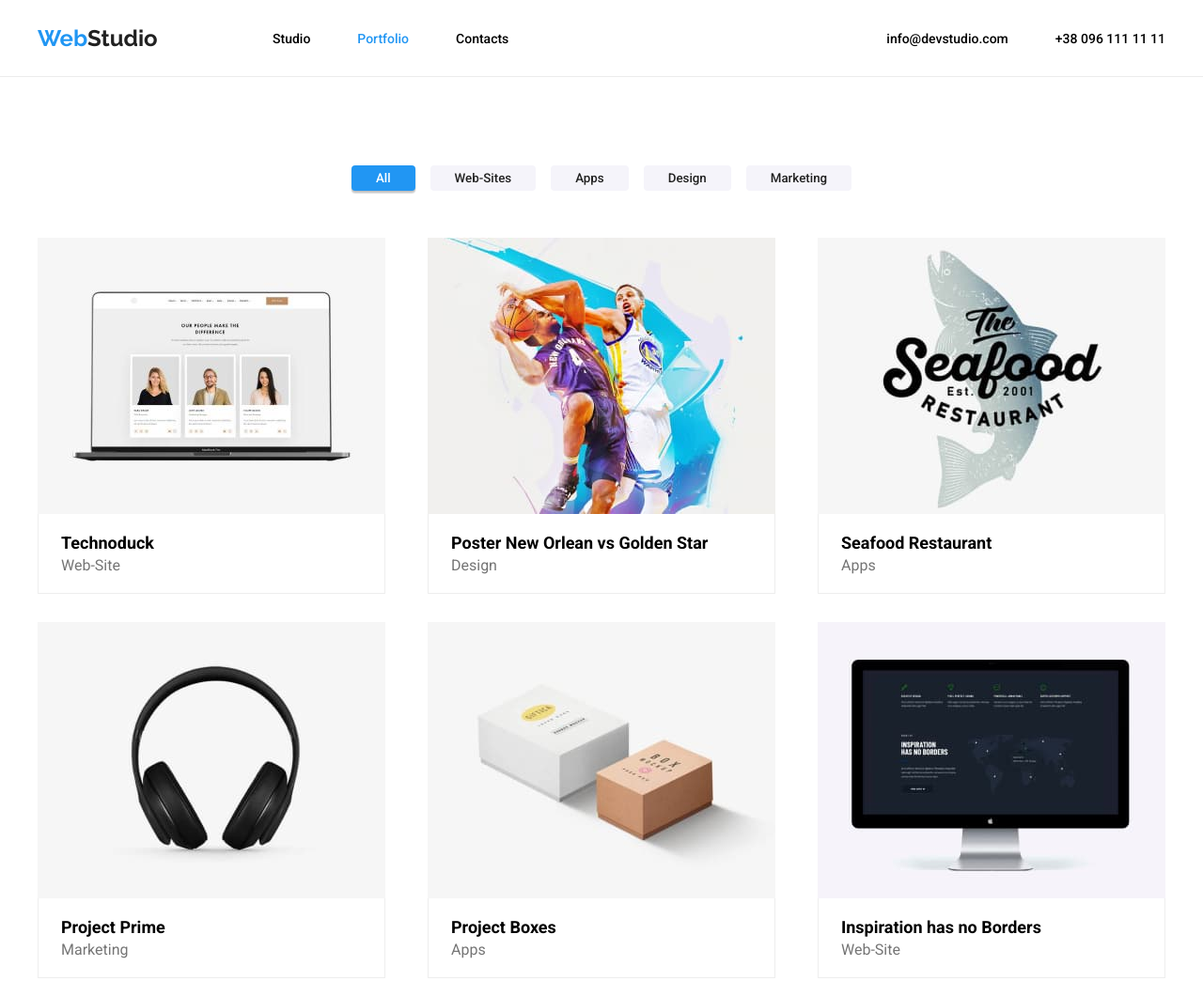
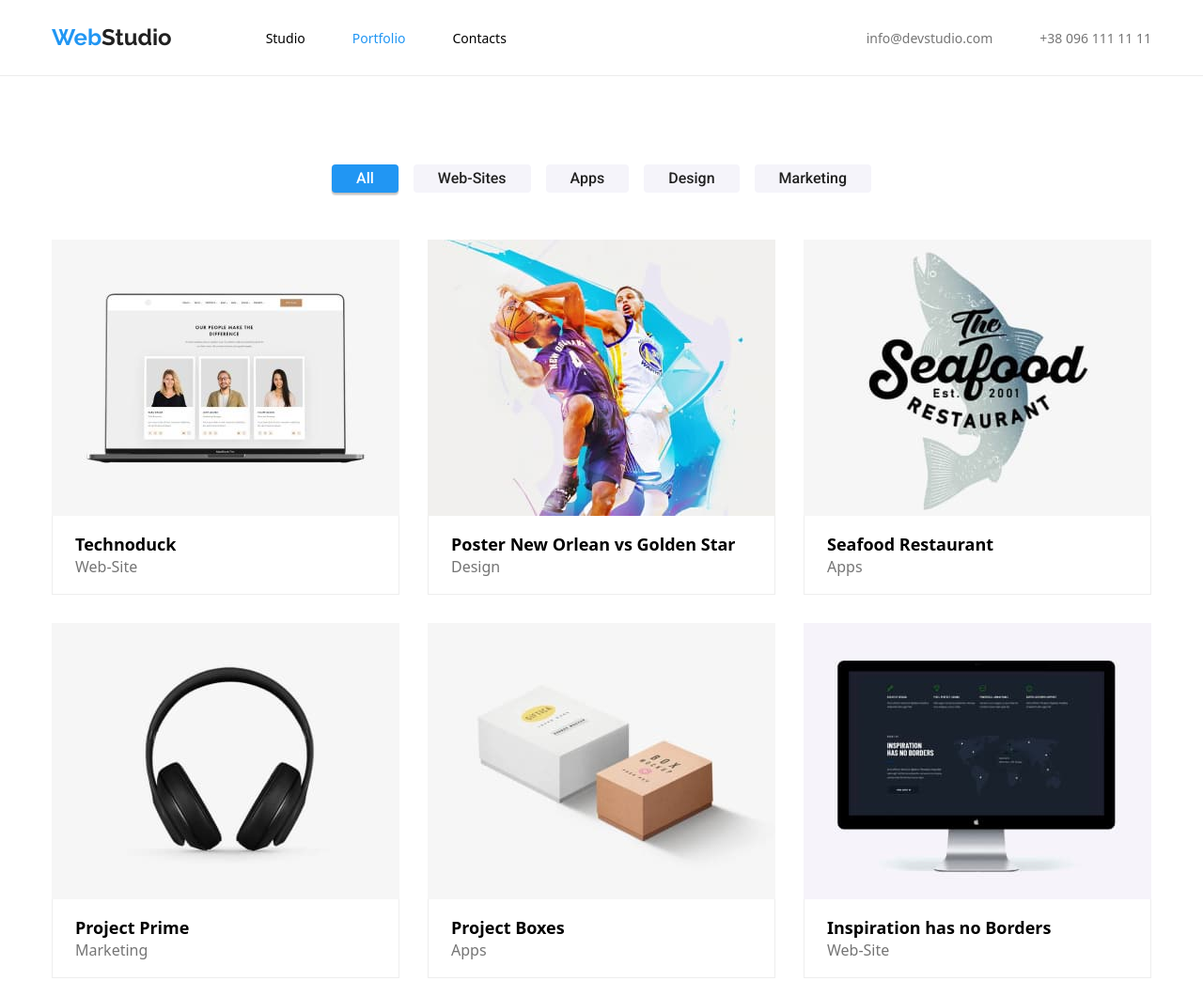
Before and after one commit to AdnanAsali/Goit-Homework-3, a plain HTML site: page portfolio.html in a window 1280 px wide. Shown: the top 1044 px of the page at 94% size. Drawn offline with nearby package versions, Linux system fonts and the light colour scheme.

Commit message:
Altered the fixes needed

```diff
--- a/css/style.css
+++ b/css/style.css
@@ -28,6 +28,7 @@ img {
     --light-gray1: #ECECEC;
     --light-gray2: #EEEEEE;
     --blue: #2196F3;
+    --active-blue: #188CE8;
     --dark-bg: #2F303A;
     --light-bg: #F5F4FA;
 }
@@ -54,11 +55,11 @@ header {
     justify-content: space-between;
 }
 
-nav {
+.navbar {
     display: flex;
-    justify-content: space-between;
-    align-items: center;
-    width: 500px;
+    /* justify-content: space-between;
+    align-items: center; */
+    /* width: 500px; */
 
 }
 
@@ -67,14 +68,11 @@ nav {
     font-weight: bold;
     font-size: 24px;
     color: var(--blue);
+    margin-right: 100px;
 }
 
 .logo span {
     color: var(--black);
-}
-
-.nav-items {
-    width: 50%;
 }
 
 .nav-items {
@@ -112,6 +110,7 @@ nav {
 .contact-info li a{
     font-size: 14px;
     font-weight: 500;
+    color: var(--gray);
 }
 
 .contact-info li:last-child{
@@ -154,6 +153,7 @@ nav {
 
 .call-to-action:hover {
     box-shadow: none;
+    background-color: var(--active-blue);
 }
 
 .reasons {
@@ -265,13 +265,17 @@ nav {
 
 .projects {
     display: flex;
-    justify-content: space-between;
     flex-wrap: wrap;
+    margin-top: -30px;
+    margin-left: -30px;
+
 }
 
 .project-card {
-    margin-bottom: 30px;
     cursor: pointer;
+    margin-top: 30px;
+    margin-left: 30px;
+    flex-basis: calc(100% / 3 - 30px);
 }
 
 .project-content-wrapper {
@@ -305,6 +309,7 @@ footer {
     color: var(--blue);
     font-size: 24px;
     display: block;
+    margin-bottom: 10px;
 }
 
 .footer-content > a span {
--- a/portfolio.html
+++ b/portfolio.html
@@ -12,13 +12,15 @@
         href="https://fonts.googleapis.com/css2?family=Raleway:wght@700&family=Roboto:wght@400;500;700;900&display=swap"
         rel="stylesheet">
     <link rel="stylesheet" href="./css/style.css">
+    <link rel="stylesheet" href="https://cdnjs.cloudflare.com/ajax/libs/modern-normalize/1.0.0/modern-normalize.min.css"/>
+
     <title>WebStudio</title>
 </head>
 
 <body>
     <header>
         <div class="container navbar-wrapper">
-            <nav>
+            <nav class="navbar">
                 <a class="logo" href="index.html">Web<span>Studio</span></a>
                 <ul class="nav-items">
                     <li>
```
Also changed, not shown: index.html (+3 -1 lines).
